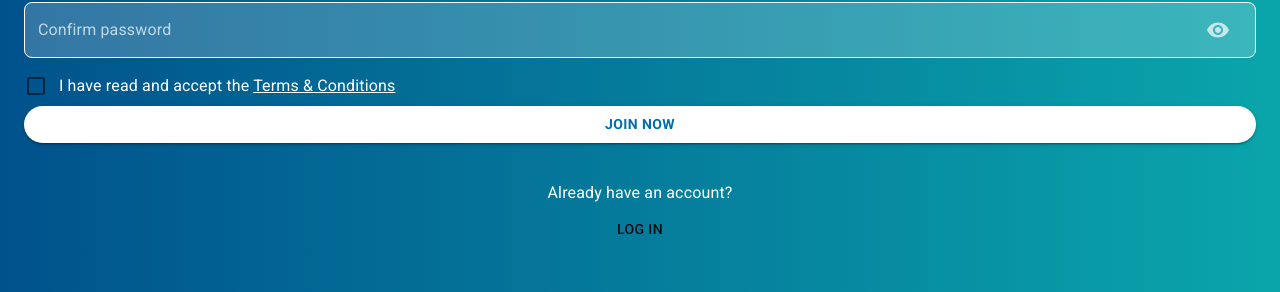
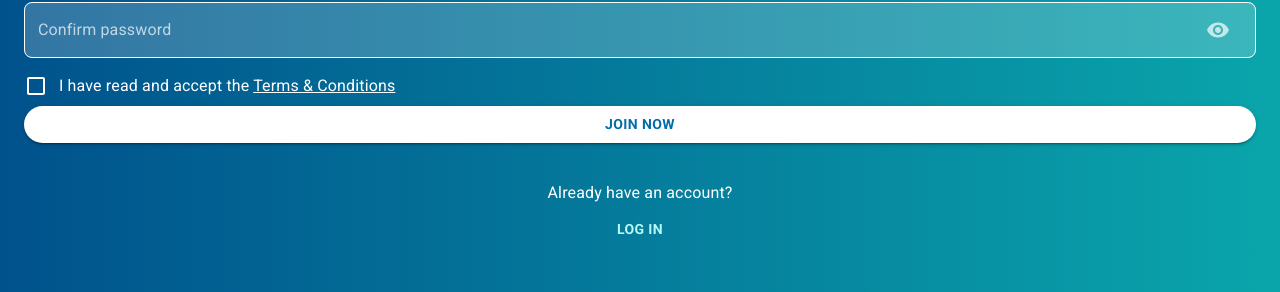
Before and after one commit to srzvan/symmetrical-octo-fiesta, a Next.js app: page / in a window 1280 px wide. Shown: the part 254-546 px from the top of the page. Built offline with nearby package versions, Linux system fonts and the light colour scheme.

Commit message:
styles for checkbox & login anchor

```diff
--- a/pages/index.tsx
+++ b/pages/index.tsx
@@ -1,9 +1,9 @@
 import * as React from "react";
-import { Button, Container, makeStyles, Typography } from "@material-ui/core";
+import { Button, Container, makeStyles, Theme, Typography } from "@material-ui/core";
 
 import RegisterForm from "../src/components/RegisterForm";
 
-const useStyles = makeStyles({
+const useStyles = makeStyles((theme: Theme) => ({
   container: {
     color: "white",
     background: "linear-gradient(270deg, #0AA5AB 0.4%, #00528C 99.98%)",
@@ -20,9 +20,12 @@ const useStyles = makeStyles({
     },
     "& a": {
       padding: 0,
+      color: "#B6FBF8",
+      lineHeight: "18px",
+      fontWeight: theme.typography.fontWeightBold,
     },
   },
-});
+}));
 
 function Register() {
   var classes = useStyles();
--- a/src/components/RegisterForm.tsx
+++ b/src/components/RegisterForm.tsx
@@ -50,6 +50,7 @@ const useStyles = makeStyles((theme: Theme) => ({
     alignItems: "flex-start",
     "& .MuiCheckbox-root": {
       padding: "0 0.6875rem 0 0",
+      color: "inherit",
     },
     "& a": {
       color: "inherit",
```
